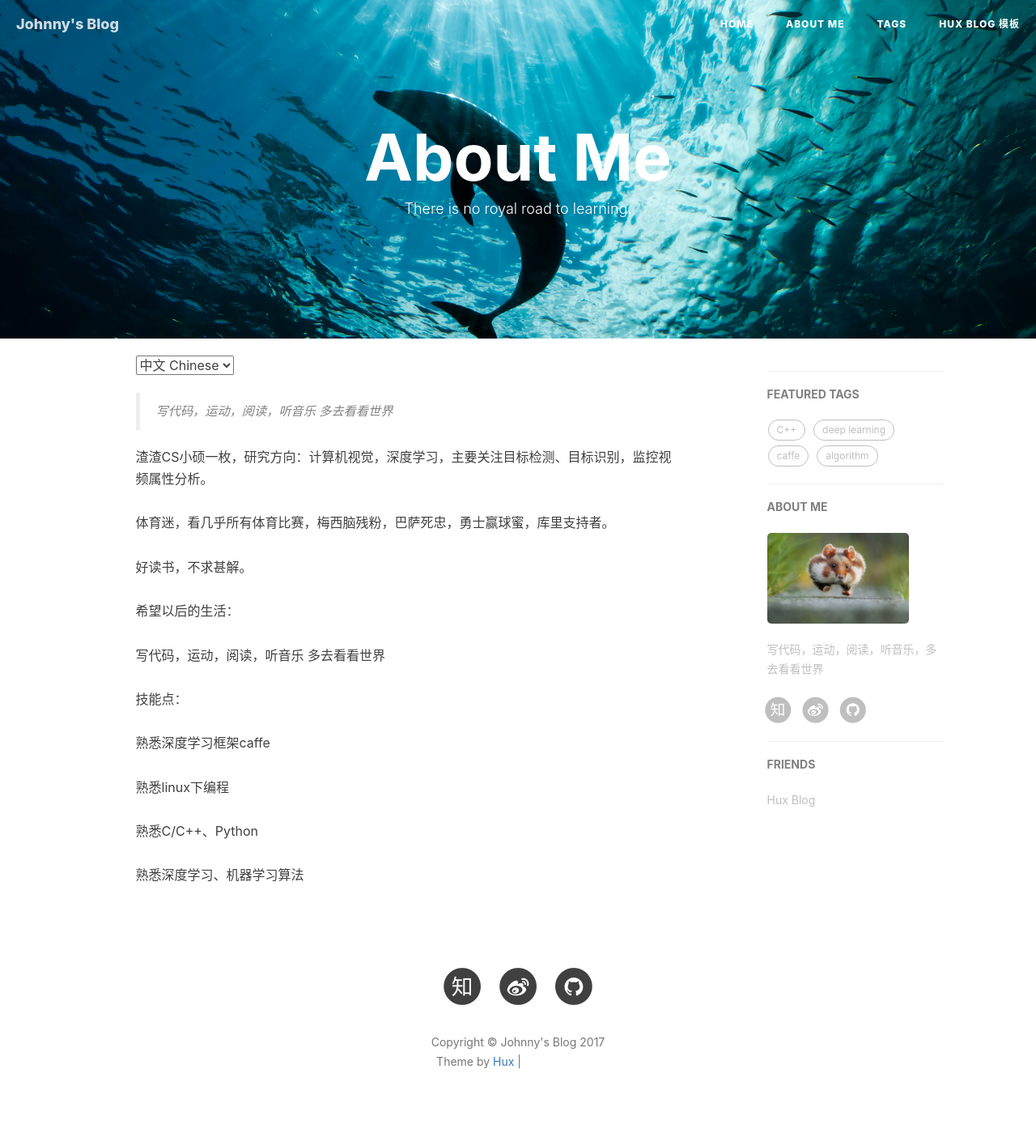
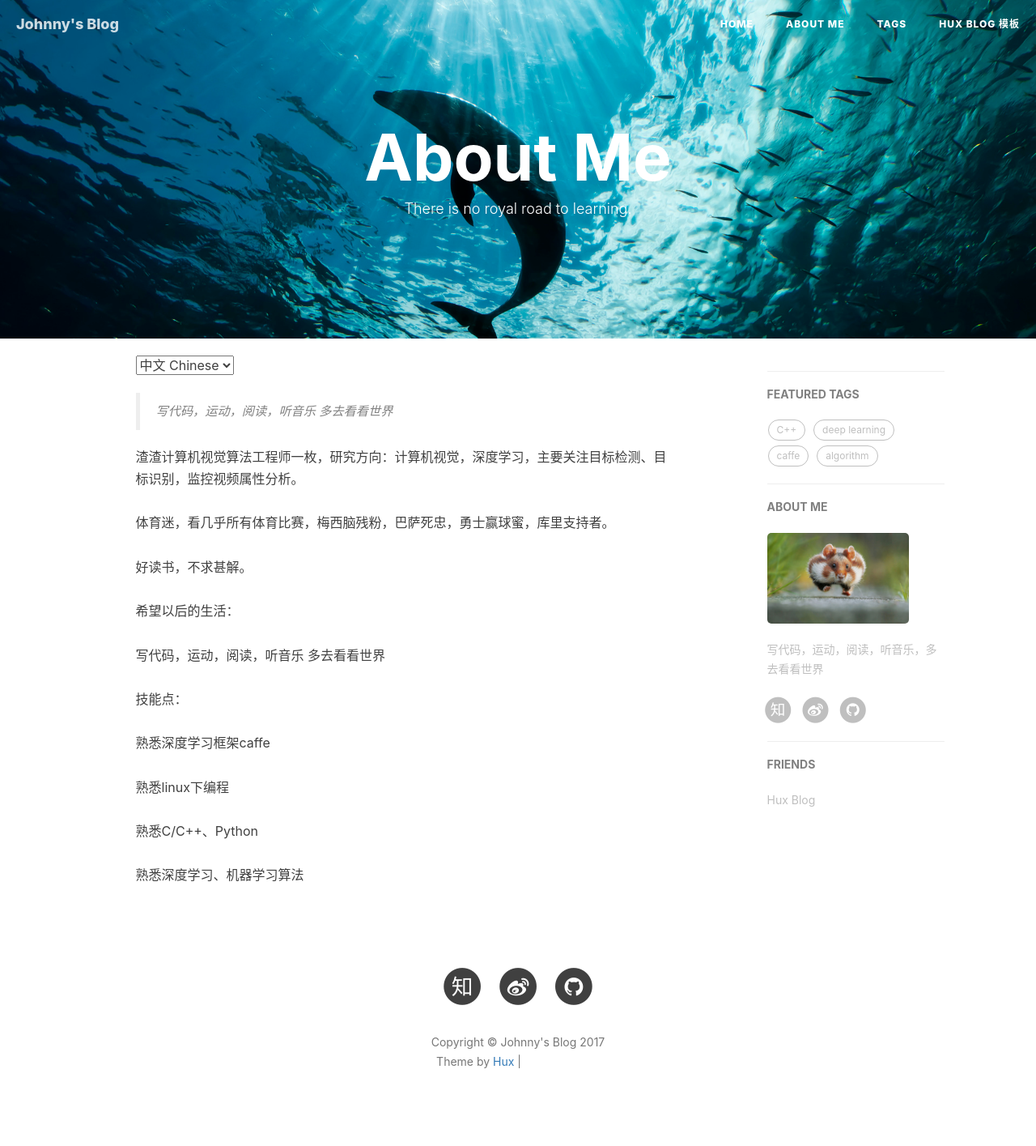
Before and after one commit to QiangXie/QiangXie.github.io, a Jekyll site: the page built from about.html, in a window 1280 px wide. Shown: the whole page at 81% size. Built offline with Jekyll 4.4.1, drawn with Linux system fonts in a browser that asks for light colours; nearby versions of some CDN libraries; comment, search, counter and statistics services are not loaded; grey boxes are pictures that could not be loaded.

Commit message:
modify about me

```diff
--- a/about.html
+++ b/about.html
@@ -17,7 +17,7 @@ header-img: "img/about-bg.jpg"
         写代码，运动，阅读，听音乐
 		多去看看世界
     </blockquote>
-    渣渣CS小硕一枚，研究方向：计算机视觉，深度学习，主要关注目标检测、目标识别，监控视频属性分析。<br><br>
+    渣渣计算机视觉算法工程师一枚，研究方向：计算机视觉，深度学习，主要关注目标检测、目标识别，监控视频属性分析。<br><br>
 	体育迷，看几乎所有体育比赛，梅西脑残粉，巴萨死忠，勇士赢球蜜，库里支持者。<br><br>
 	好读书，不求甚解。<br><br>
 	希望以后的生活：<br><br>
```
